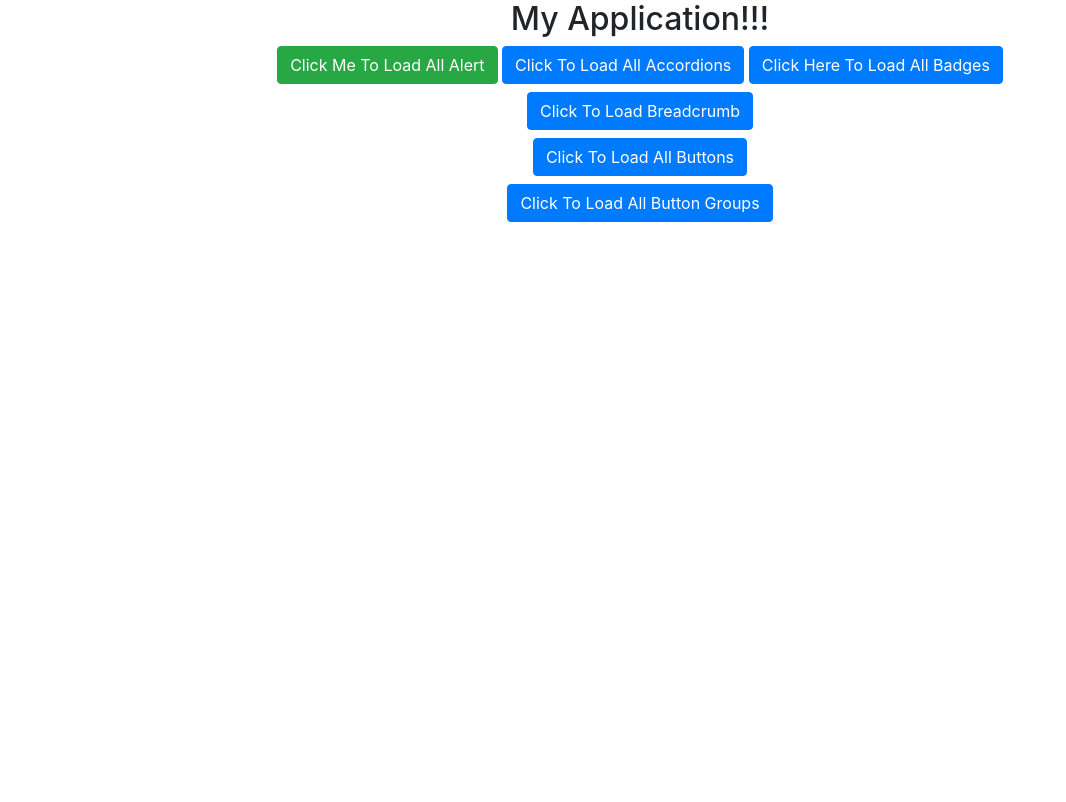
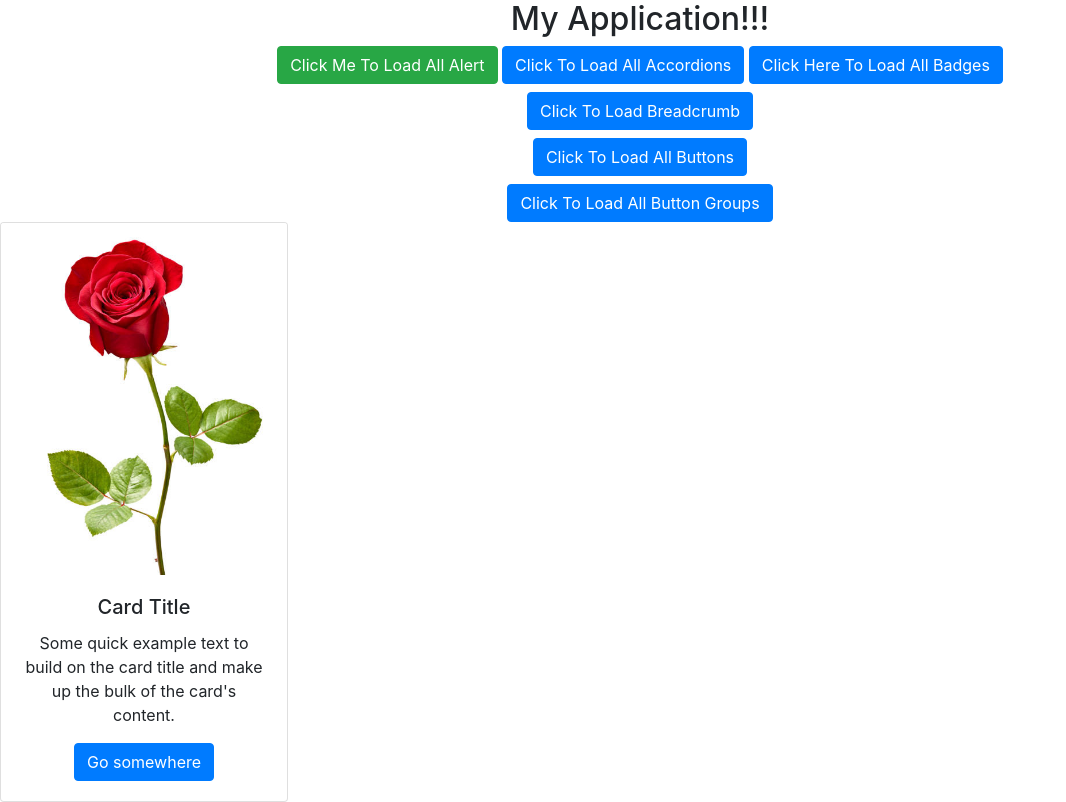
Before and after one commit to Khwajapasha/Boosrtrap-Practice, a React (Create React App) app: page / in a window 1280 px wide. Shown: the whole page, without its empty margins (0-1066 px from the left). Built offline with nearby package versions, Linux system fonts and the light colour scheme.

Commit message:
Implemented basic example of card

```diff
--- /dev/null
+++ b/src/Component/MainBodySection/Cards/AllCards.jsx
@@ -0,0 +1,9 @@
+import React from 'react';
+import {CardBasicExample} from "./CardBasicExample"
+export const AllCards = () => {
+    return (
+        <div>
+            <CardBasicExample/>
+        </div>
+    );
+};
--- /dev/null
+++ b/src/Component/MainBodySection/Cards/CardBasicExample.jsx
@@ -0,0 +1,19 @@
+import React from "react";
+import { Card, Button } from "react-bootstrap";
+export const CardBasicExample = () => {
+  return (
+    <div>
+      <Card style={{ width: "18rem" }}>
+        <Card.Img variant="top" src="Assets/Rose.jpg" />
+        <Card.Body>
+          <Card.Title>Card Title</Card.Title>
+          <Card.Text>
+            Some quick example text to build on the card title and make up the
+            bulk of the card's content.
+          </Card.Text>
+          <Button variant="primary">Go somewhere</Button>
+        </Card.Body>
+      </Card>
+    </div>
+  );
+};
--- a/src/Component/MainBodySection/MainBodySection.jsx
+++ b/src/Component/MainBodySection/MainBodySection.jsx
@@ -5,6 +5,7 @@ import { AllBadges } from "./BadgesComponent/AllBadges";
 import { AllBreadcrumb } from "./Breadcrumbs/AllBreadcrumb";
 import {AllButtons} from "./ButtonComponent/AllButtons"
 import {AllGroupsButton} from "./ButtonsGroupsComponent/AllGroupsButton"
+import { AllCards } from "./Cards/AllCards";
 export const MainBodySection = () => {
   return (
     <div>
@@ -14,6 +15,7 @@ export const MainBodySection = () => {
       <AllBreadcrumb />
       <AllButtons />
       <AllGroupsButton />
+      <AllCards/>
     </div>
   );
 };
```
Also changed, not shown: public/Assets/Rose.jpg (added).
